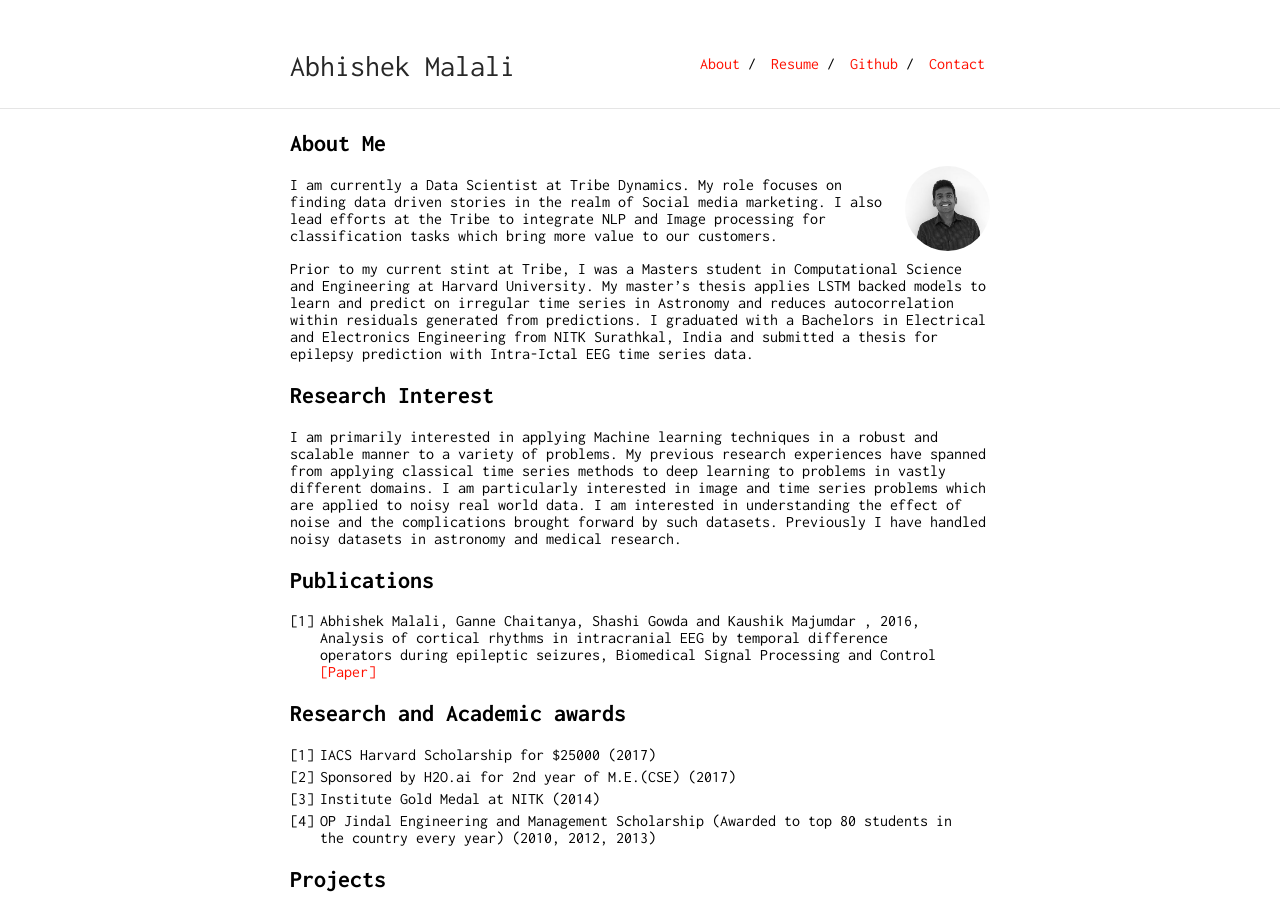
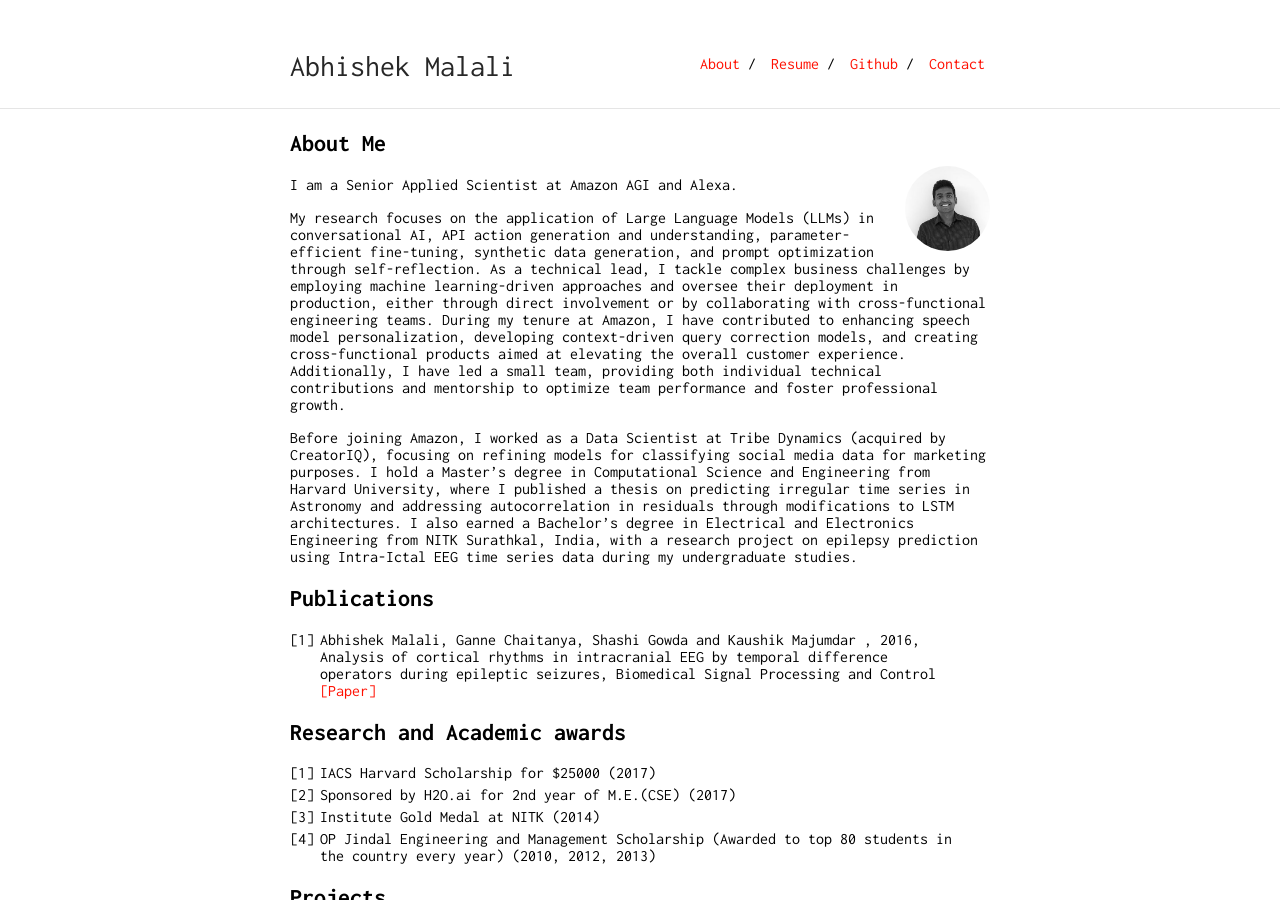
Before and after one commit to abhishekmalali/abhishekmalali.github.io, a Jekyll site: the page built from index.md, in a window 1280 px wide and 900 px high. Built offline with Jekyll 4.4.1, drawn with Linux system fonts in a browser that asks for light colours.

Commit message:
Updated About Me

```diff
--- a/index.md
+++ b/index.md
@@ -7,13 +7,11 @@ title: Abhishek Malali
 
 <img class="profile-picture" src="Abhishek.jpg">
 
-I am currently a Data Scientist at Tribe Dynamics. My role focuses on finding data driven stories in the realm of Social media marketing. I also lead efforts at the Tribe to integrate NLP and Image processing for classification tasks which bring more value to our customers.
+I am a Senior Applied Scientist at Amazon AGI and Alexa.
 
-Prior to my current stint at Tribe, I was a Masters student in Computational Science and Engineering at Harvard University. My master’s thesis applies LSTM backed models to learn and predict on irregular time series in Astronomy and reduces autocorrelation within residuals generated from predictions. I graduated with a Bachelors in Electrical and Electronics Engineering from NITK Surathkal, India and submitted a thesis for epilepsy prediction with Intra-Ictal EEG time series data.
+My research focuses on the application of Large Language Models (LLMs) in conversational AI, API action generation and understanding, parameter-efficient fine-tuning, synthetic data generation, and prompt optimization through self-reflection. As a technical lead, I tackle complex business challenges by employing machine learning-driven approaches and oversee their deployment in production, either through direct involvement or by collaborating with cross-functional engineering teams. During my tenure at Amazon, I have contributed to enhancing speech model personalization, developing context-driven query correction models, and creating cross-functional products aimed at elevating the overall customer experience. Additionally, I have led a small team, providing both individual technical contributions and mentorship to optimize team performance and foster professional growth.
 
-## Research Interest
-
-I am primarily interested in applying Machine learning techniques in a robust and scalable manner to a variety of problems. My previous research experiences have spanned from applying classical time series methods to deep learning to problems in vastly different domains. I am particularly interested in image and time series problems which are applied to noisy real world data. I am interested in understanding the effect of noise and the complications brought forward by such datasets. Previously I have handled noisy datasets in astronomy and medical research.
+Before joining Amazon, I worked as a Data Scientist at Tribe Dynamics (acquired by CreatorIQ), focusing on refining models for classifying social media data for marketing purposes. I hold a Master’s degree in Computational Science and Engineering from Harvard University, where I published a thesis on predicting irregular time series in Astronomy and addressing autocorrelation in residuals through modifications to LSTM architectures. I also earned a Bachelor's degree in Electrical and Electronics Engineering from NITK Surathkal, India, with a research project on epilepsy prediction using Intra-Ictal EEG time series data during my undergraduate studies.
 
 ## Publications
 
```
